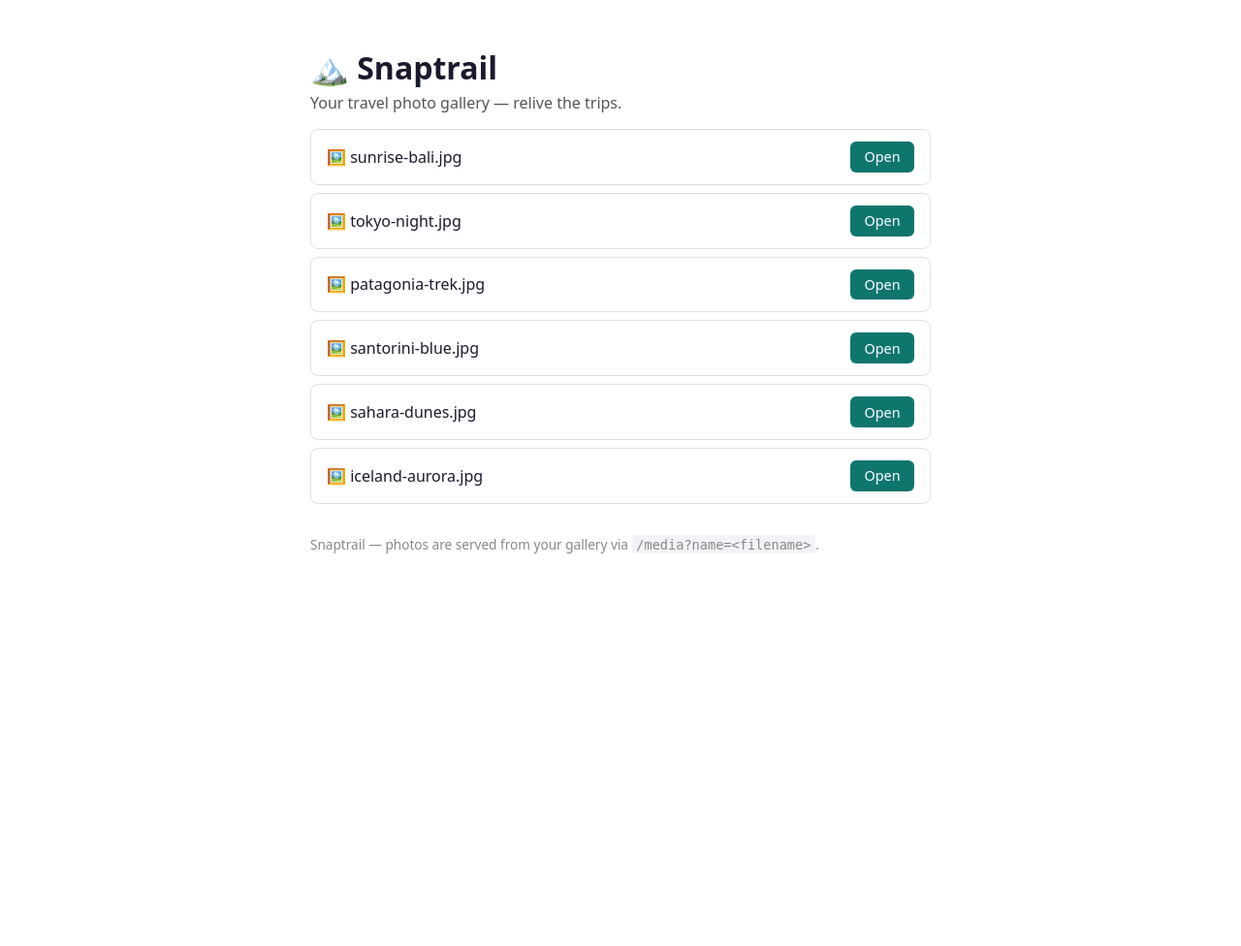
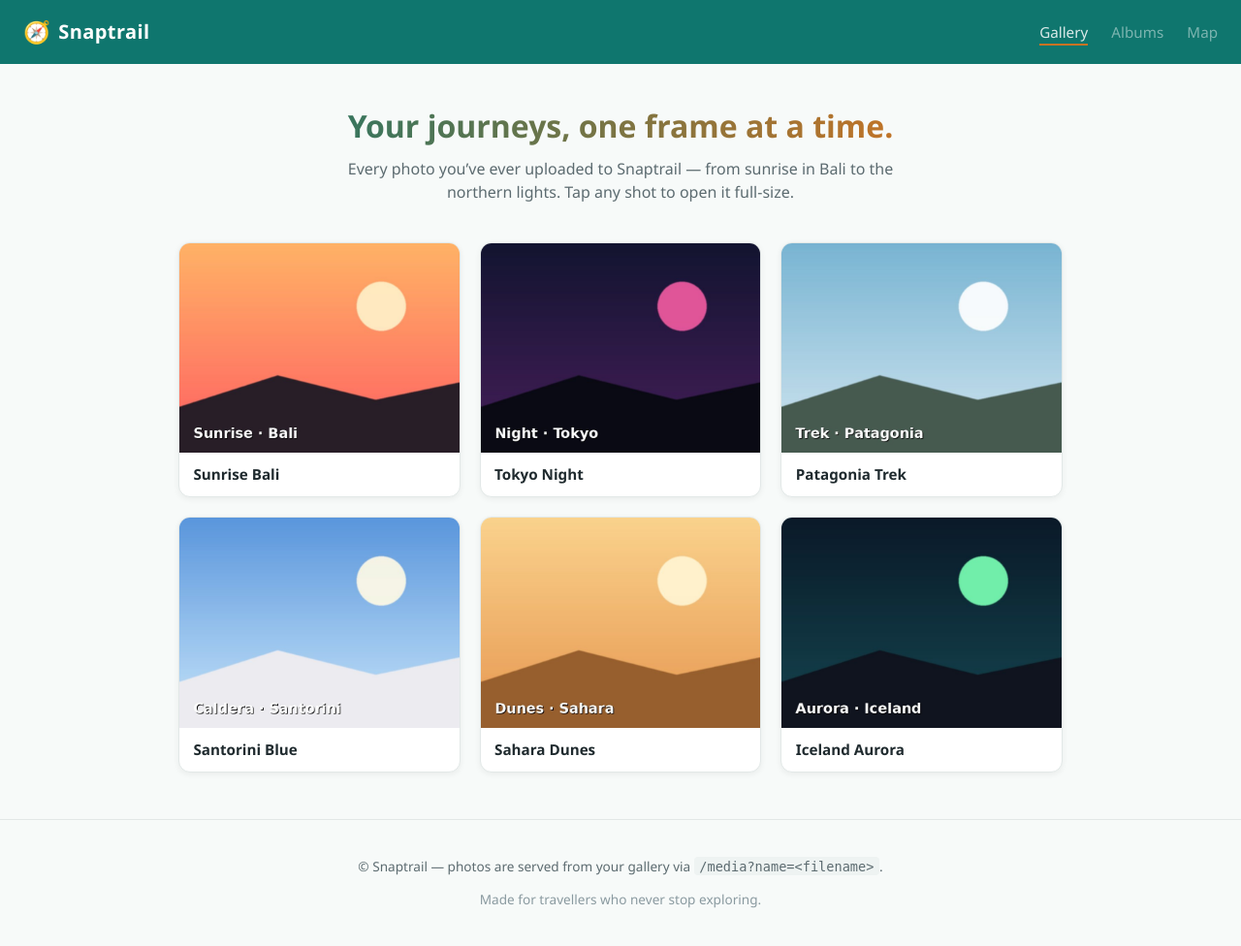
Before and after one commit to iv0ks/snaptrail, a Flask app: page / in a window 1280 px wide. Shown: the whole page at 97% size. Before the commit the page ends 571 px from the top, so only its background shows below. Run offline with Flask 3, Linux system fonts and the light colour scheme.

Commit message:
feat: redesign gallery frontend with header, hero, thumbnail grid and footer

```diff
--- a/app/static/style.css
+++ b/app/static/style.css
@@ -1,95 +1,167 @@
 :root {
-    --accent: #0f766e;
+    --accent: #0f766e;        /* teal — travel/outdoors identity */
+    --accent-2: #ea7317;      /* warm sunset orange for highlights */
     --accent-contrast: #ffffff;
-    --text: #1a1a2e;
-    --muted: #555;
-    --faint: #888;
-    --border: #e0e0e0;
-    --code-bg: #f2f2f7;
-    --bg: #ffffff;
+    --text: #1f2a2e;
+    --muted: #5c6b70;
+    --faint: #8a9aa0;
+    --border: #e2e8e7;
+    --code-bg: #eef3f2;
+    --bg: #f7faf9;
     --card-bg: #ffffff;
+    --header-bg: #0f766e;
+    --header-text: #ffffff;
 }
 
 @media (prefers-color-scheme: dark) {
     :root {
         --accent: #5eead4;
-        --accent-contrast: #0b1f1c;
-        --text: #ececf1;
-        --muted: #b0b0bd;
-        --faint: #8a8a99;
-        --border: #2c2c3a;
-        --code-bg: #23232e;
-        --bg: #0f1420;
-        --card-bg: #19202c;
+        --accent-2: #fb923c;
+        --accent-contrast: #06201d;
+        --text: #e6eeec;
+        --muted: #9fb2ad;
+        --faint: #6f817c;
+        --border: #233230;
+        --code-bg: #15201e;
+        --bg: #0c1413;
+        --card-bg: #141f1d;
+        --header-bg: #0b2b27;
+        --header-text: #d7f5ee;
     }
 }
 
+* { box-sizing: border-box; }
+
 body {
-    font-family: system-ui, sans-serif;
-    max-width: 640px;
-    margin: 3rem auto;
-    padding: 0 1rem;
+    font-family: "Segoe UI", system-ui, sans-serif;
+    margin: 0;
     color: var(--text);
     background: var(--bg);
+    line-height: 1.5;
 }
 
-h1 {
-    margin-bottom: 0.25rem;
+/* ---- Header -------------------------------------------------------------- */
+.site-header {
+    display: flex;
+    align-items: center;
+    justify-content: space-between;
+    padding: 1rem 1.5rem;
+    background: var(--header-bg);
+    color: var(--header-text);
 }
 
-p.sub {
-    color: var(--muted);
-    margin-top: 0;
+.brand {
+    display: flex;
+    align-items: center;
+    gap: 0.5rem;
+    font-weight: 700;
+    font-size: 1.25rem;
+    letter-spacing: 0.02em;
 }
 
-ul {
-    list-style: none;
-    padding: 0;
+.brand-mark { font-size: 1.4rem; }
+
+.site-nav a {
+    color: var(--header-text);
+    text-decoration: none;
+    margin-left: 1.25rem;
+    font-size: 0.95rem;
+    opacity: 0.85;
 }
 
-li {
-    padding: 0.75rem 1rem;
-    border: 1px solid var(--border);
-    border-radius: 8px;
-    margin-bottom: 0.5rem;
-    display: flex;
-    justify-content: space-between;
-    align-items: center;
-    background: var(--card-bg);
+.site-nav a.active { border-bottom: 2px solid var(--accent-2); padding-bottom: 2px; }
+.site-nav a[aria-disabled="true"] { opacity: 0.45; cursor: default; }
+
+/* ---- Hero --------------------------------------------------------------- */
+.hero {
+    max-width: 960px;
+    margin: 2.5rem auto 1.5rem;
+    padding: 0 1.5rem;
+    text-align: center;
 }
 
-a.btn {
-    text-decoration: none;
-    background: var(--accent);
-    color: var(--accent-contrast);
-    padding: 0.4rem 0.9rem;
-    border-radius: 6px;
-    font-size: 0.9rem;
+.hero h1 {
+    font-size: 2rem;
+    margin: 0 0 0.5rem;
+    background: linear-gradient(90deg, var(--accent), var(--accent-2));
+    -webkit-background-clip: text;
+    background-clip: text;
+    color: transparent;
 }
+
+.hero p { color: var(--muted); margin: 0 auto; max-width: 620px; }
+
+/* ---- Gallery grid ------------------------------------------------------- */
+.gallery {
+    max-width: 960px;
+    margin: 0 auto;
+    padding: 1rem 1.5rem 3rem;
+    display: grid;
+    grid-template-columns: repeat(auto-fill, minmax(240px, 1fr));
+    gap: 1.25rem;
+}
+
+.card {
+    margin: 0;
+    background: var(--card-bg);
+    border: 1px solid var(--border);
+    border-radius: 12px;
+    overflow: hidden;
+    box-shadow: 0 2px 6px rgba(0, 0, 0, 0.06);
+    transition: transform 0.15s ease, box-shadow 0.15s ease;
+}
+
+.card:hover {
+    transform: translateY(-3px);
+    box-shadow: 0 8px 20px rgba(0, 0, 0, 0.12);
+}
+
+.thumb {
+    display: block;
+    width: 100%;
+    aspect-ratio: 4 / 3;
+    object-fit: cover;
+}
+
+.card figcaption {
+    padding: 0.7rem 0.9rem;
+    font-weight: 600;
+    font-size: 0.95rem;
+}
+
+/* ---- Footer ------------------------------------------------------------- */
+.site-footer {
+    border-top: 1px solid var(--border);
+    padding: 1.5rem;
+    text-align: center;
+    color: var(--muted);
+    font-size: 0.85rem;
+}
+
+.site-footer .muted { color: var(--faint); margin-top: 0.25rem; }
 
 code {
     background: var(--code-bg);
-    padding: 0.1rem 0.3rem;
+    padding: 0.1rem 0.35rem;
     border-radius: 4px;
 }
 
-footer {
-    margin-top: 2rem;
-    color: var(--faint);
-    font-size: 0.85rem;
+/* ---- Error page --------------------------------------------------------- */
+.error-panel {
+    max-width: 620px;
+    margin: 4rem auto;
+    padding: 0 1.5rem;
+    text-align: center;
 }
 
-/* Error page */
 .error-code {
-    font-size: 3rem;
-    margin-bottom: 0.25rem;
+    font-size: 3.5rem;
+    font-weight: 800;
+    margin: 0;
     color: var(--accent);
 }
 
-.error-message {
-    color: var(--muted);
-}
+.error-message { color: var(--muted); font-size: 1.1rem; }
 
-a.back {
-    color: var(--accent);
-}
+a.back { color: var(--accent-2); text-decoration: none; font-weight: 600; }
+a.back:hover { text-decoration: underline; }
--- a/app/templates/gallery.html
+++ b/app/templates/gallery.html
@@ -7,20 +7,41 @@
     <link rel="stylesheet" href="{{ url_for('static', filename='style.css') }}">
 </head>
 <body>
-    <h1><span aria-hidden="true">🏔️</span> Snaptrail</h1>
-    <p class="sub">Your travel photo gallery — relive the trips.</p>
-    <ul>
-    {% for photo in photos %}
-        <li>
-            <span><span aria-hidden="true">🖼️</span> {{ photo }}</span>
-            <a class="btn" href="/media?name={{ photo }}"
-               aria-label="Open {{ photo }}">Open</a>
-        </li>
-    {% endfor %}
-    </ul>
-    <footer>
-        Snaptrail — photos are served from your gallery via
-        <code>/media?name=&lt;filename&gt;</code>.
+    <header class="site-header">
+        <div class="brand">
+            <span class="brand-mark" aria-hidden="true">🧭</span>
+            <span class="brand-name">Snaptrail</span>
+        </div>
+        <nav class="site-nav">
+            <a href="/" class="active">Gallery</a>
+            <a href="#" aria-disabled="true">Albums</a>
+            <a href="#" aria-disabled="true">Map</a>
+        </nav>
+    </header>
+
+    <section class="hero">
+        <h1>Your journeys, one frame at a time.</h1>
+        <p>Every photo you’ve ever uploaded to Snaptrail — from sunrise in Bali
+           to the northern lights. Tap any shot to open it full-size.</p>
+    </section>
+
+    <main class="gallery" aria-label="Photo gallery">
+        {% for photo in photos %}
+        {% set caption = photo.rsplit('.', 1)[0].replace('-', ' ').title() %}
+        <figure class="card">
+            <a href="/media?name={{ photo }}" aria-label="Open {{ caption }}">
+                <img class="thumb" src="/media?name={{ photo }}"
+                     alt="{{ caption }}" loading="lazy">
+            </a>
+            <figcaption>{{ caption }}</figcaption>
+        </figure>
+        {% endfor %}
+    </main>
+
+    <footer class="site-footer">
+        <p>© Snaptrail — photos are served from your gallery via
+           <code>/media?name=&lt;filename&gt;</code>.</p>
+        <p class="muted">Made for travellers who never stop exploring.</p>
     </footer>
 </body>
 </html>
```
Also changed, not shown: app/templates/error.html (+19 -4 lines).
